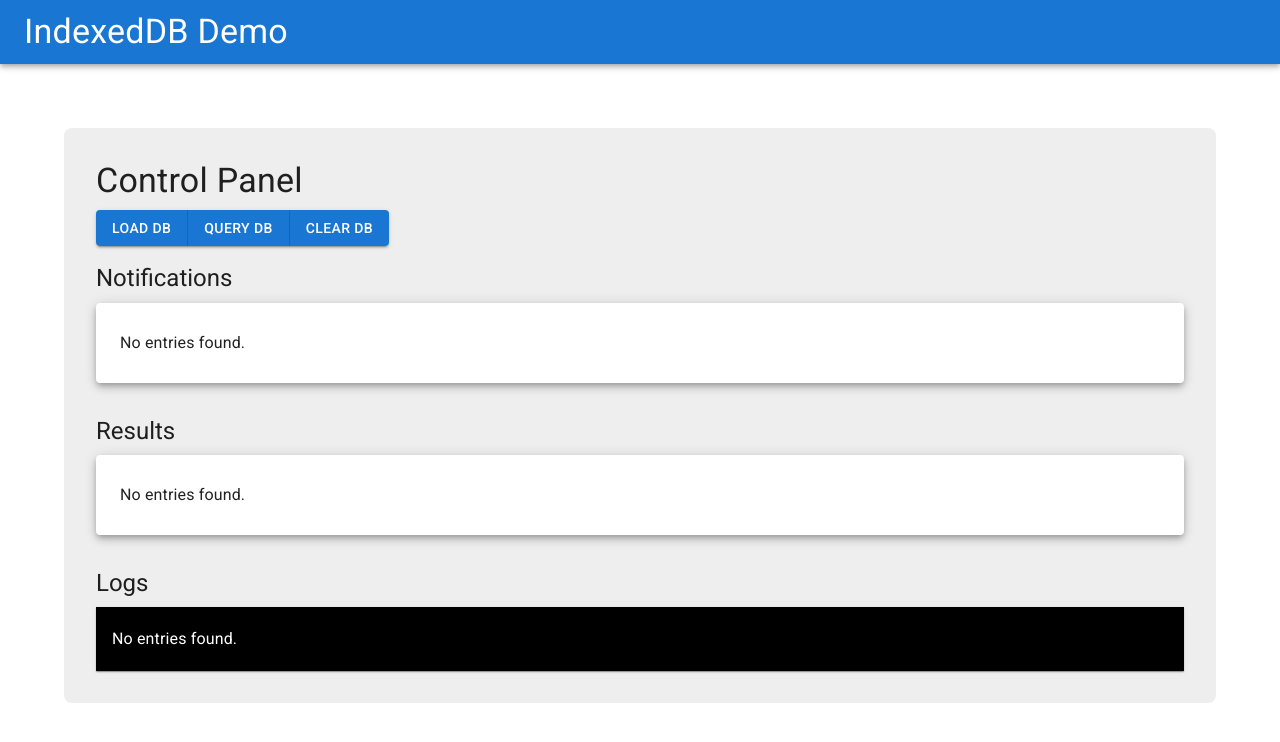
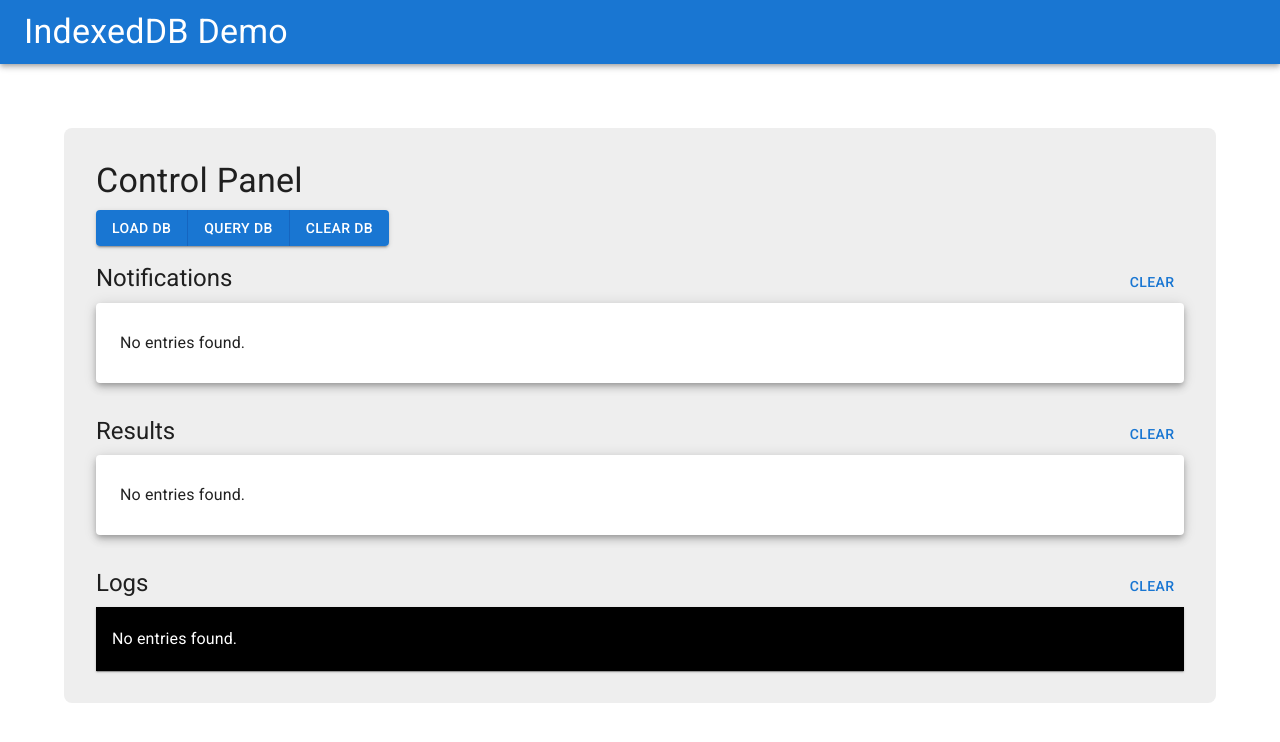
Before and after one commit to alik-balika/react-first-db-app, a React (Vite) app: page / in a window 1280 px wide. Shown: the top 742 px of the page. Built offline with nearby package versions, Linux system fonts and the light colour scheme.

Commit message:
add clear button to panels

```diff
--- a/src/components/PageContent.jsx
+++ b/src/components/PageContent.jsx
@@ -60,8 +60,16 @@ const PageContent = () => {
         </Button>
       </ButtonGroup>
       <Box mt={2}>
-        <Panel panelTitle="Notifications" entries={notifications} />
-        <Panel panelTitle="Results" entries={results} />
+        <Panel
+          panelTitle="Notifications"
+          entries={notifications}
+          clear={() => setNotifications([])}
+        />
+        <Panel
+          panelTitle="Results"
+          entries={results}
+          clear={() => setResults([])}
+        />
         <Panel
           panelTitle="Logs"
           entries={logEntries}
@@ -70,6 +78,7 @@ const PageContent = () => {
             color: "white",
           }}
           square={true}
+          clear={() => setLogEntries([])}
         />
       </Box>
     </Box>
--- a/src/components/Panel.jsx
+++ b/src/components/Panel.jsx
@@ -7,6 +7,7 @@ import {
   ListItemText,
   Typography,
   Box,
+  Button,
 } from "@mui/material";
 
 const Panel = ({
@@ -18,12 +19,16 @@ const Panel = ({
     elevation: 5,
   },
   square = false,
+  clear,
 }) => {
   return (
     <Box>
-      <Typography variant="h5" mb={1}>
-        {panelTitle}
-      </Typography>
+      <Box sx={{ display: "flex", justifyContent: "space-between" }}>
+        <Typography variant="h5" mb={1}>
+          {panelTitle}
+        </Typography>
+        <Button onClick={clear}>Clear</Button>
+      </Box>
       <Paper
         sx={{ ...style, overflow: "auto", maxHeight: 300 }}
         square={square}
@@ -56,6 +61,7 @@ Panel.propTypes = {
   entries: PropTypes.array,
   style: PropTypes.object,
   square: PropTypes.bool,
+  clear: PropTypes.func.isRequired,
 };
 
 export default Panel;
```
